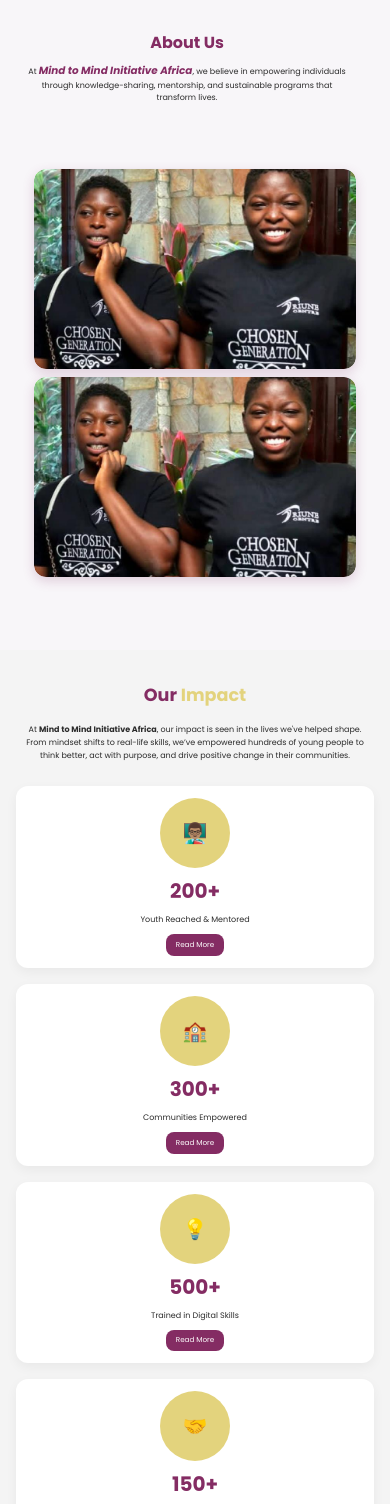
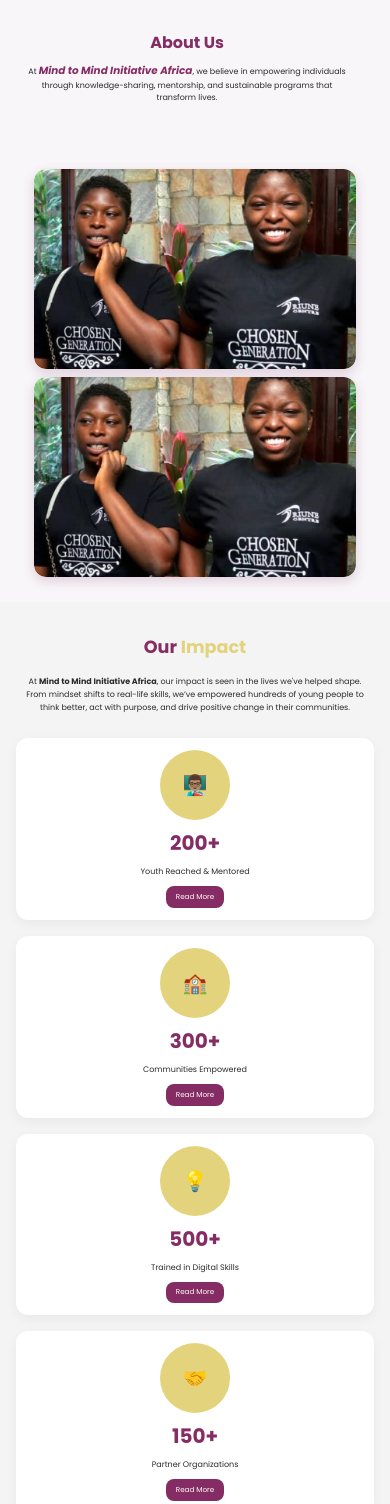
Before and after one commit to ikesmart06/mindtomind, a website: page html/index.html in a window 390 px wide. Shown: the part 910-2414 px from the top of the page. Drawn offline with nearby package versions, Linux system fonts and the light colour scheme.

Commit message:
responsiveness

```diff
--- a/html/css/style.css
+++ b/html/css/style.css
@@ -260,6 +260,7 @@ header.scrolled #menu-icon span {
 .about-section {
   background-color: #F8F6F9;
   padding: 4rem 2rem;
+  margin-bottom: -3rem;
 }
 
 .about-container {
@@ -388,6 +389,9 @@ header.scrolled #menu-icon span {
   .about-text h2 {
     font-size: 2.5rem;
   }
+  .about-section {
+  margin-bottom: -4rem;
+}
 
   .paragraph {
     font-size: 1.4rem;
@@ -416,6 +420,10 @@ header.scrolled #menu-icon span {
   .about-text h2 {
     font-size: 2rem;
   }
+   .about-section {
+  margin-bottom: -30rem;
+}
+
 
   .paragraph {
     font-size: 1.2rem;
@@ -445,7 +453,7 @@ header.scrolled #menu-icon span {
   background-color: #F4F4F4;
   padding: 4rem 2rem;
   text-align: center;
-  margin-top: -10rem;
+  margin-bottom: -25rem;
 }
 
 .impact-wrapper {
@@ -539,7 +547,8 @@ header.scrolled #menu-icon span {
     font-size: 2.2rem;
   }
  .impact-section {
-  margin-top: -24rem;
+  margin-top: -20rem;
+margin-bottom: -3rem;
 }
   .paragraph {
     font-size: 1rem;
```
